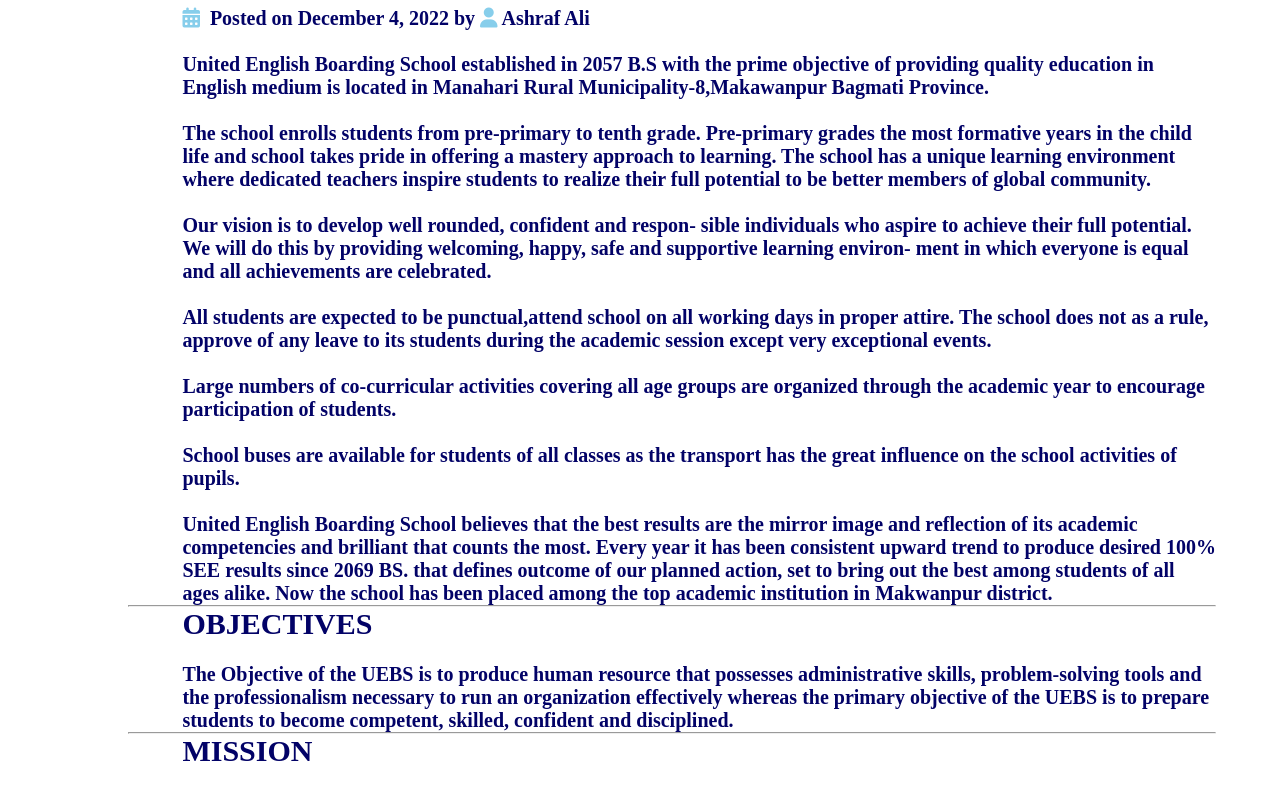
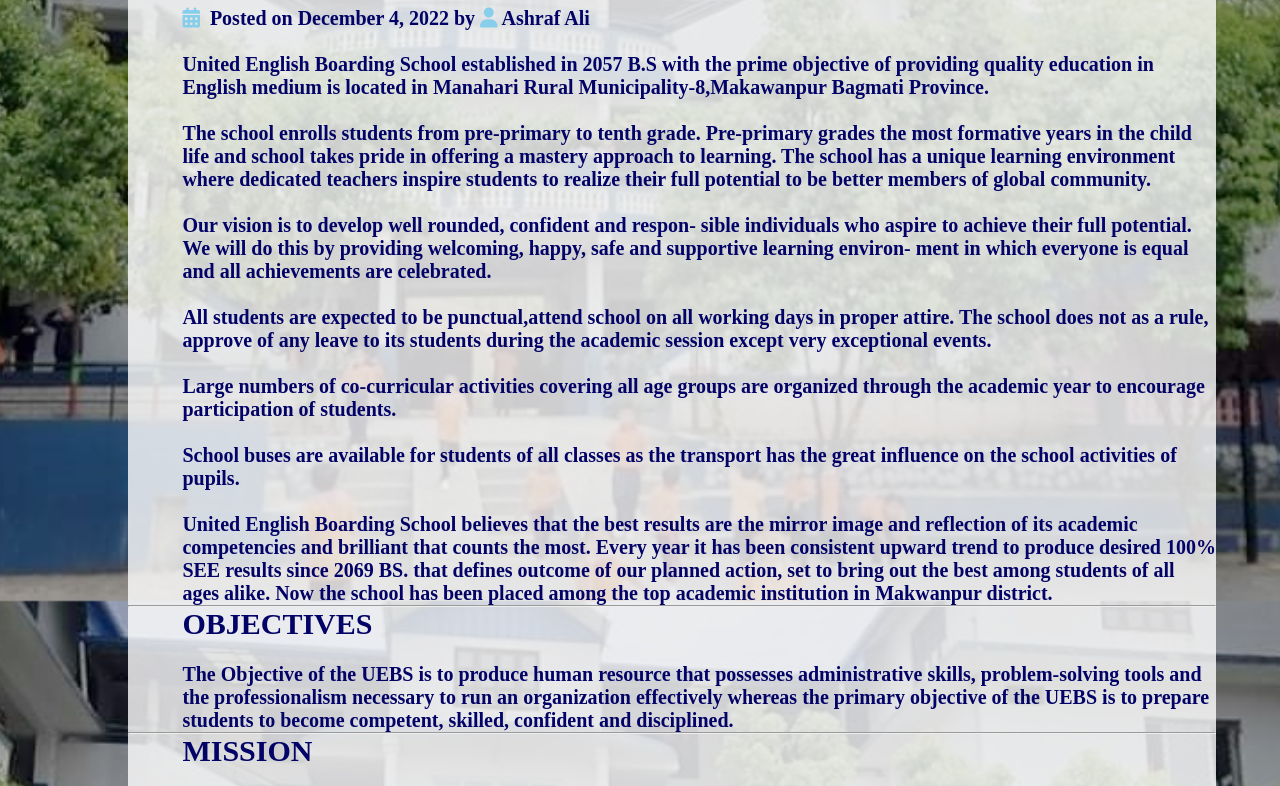
Before and after one commit to Ashraf-ali66/united-demo, a plain HTML site: page aboutus.html in a window 1280 px wide. Shown: the part 199-985 px from the top of the page. Drawn offline with Linux system fonts and the light colour scheme.

Commit message:
Update aboutus.html

```diff
--- a/aboutus.html
+++ b/aboutus.html
@@ -29,7 +29,7 @@
 
 
 }
-.bg{
+.bgg{
     background-image: url('/News&events/unitrdbg.jpg');
     background-size: cover;
     background-attachment: fixed;
@@ -63,6 +63,7 @@
     </style>
 </head>
 <body>
+     <div class="bgg">
     <nav>
         <a href="./index.html"> <div class="logo">
            <img src="./voice of united/logo2.png" alt="">
@@ -217,7 +218,7 @@
 </div><hr>
 
 
-</div>
+</div> </div>
 
 
 <footer>
```
